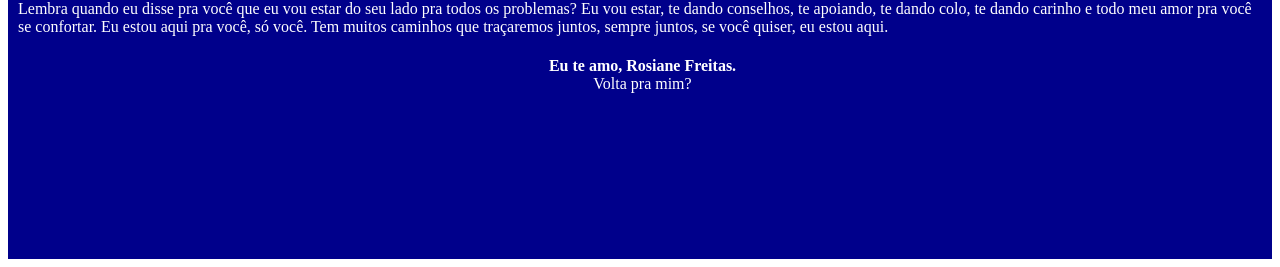
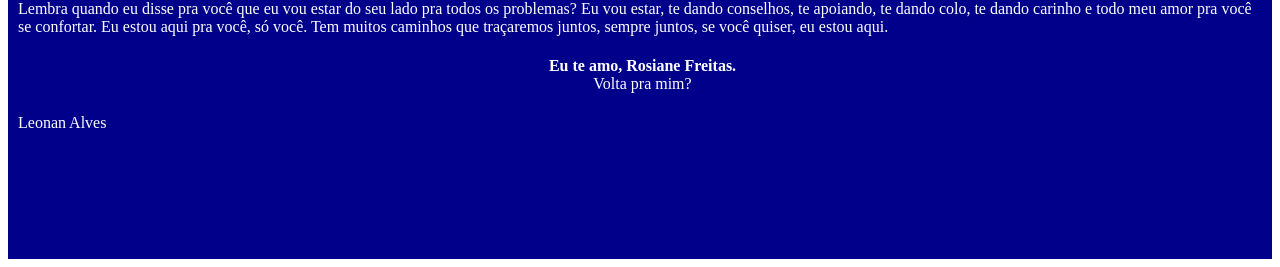
Before and after one commit to leonan2/annieminhavida, a PHP site: page / in a window 1280 px wide. Shown: the part 533-800 px from the top of the page. Run offline with PHP 8.4, Linux system fonts and the light colour scheme.

Commit message:
Update index.php

```diff
--- a/index.php
+++ b/index.php
@@ -57,6 +57,8 @@
                                                 <p class="decl">  <b>Eu te amo, Rosiane Freitas.</b>  <br>
                                                                          Volta pra mim? </p>
 
+                                                                                      <p class="att"> Leonan Alves </p>
+
   </div>
 </div>
 
```
